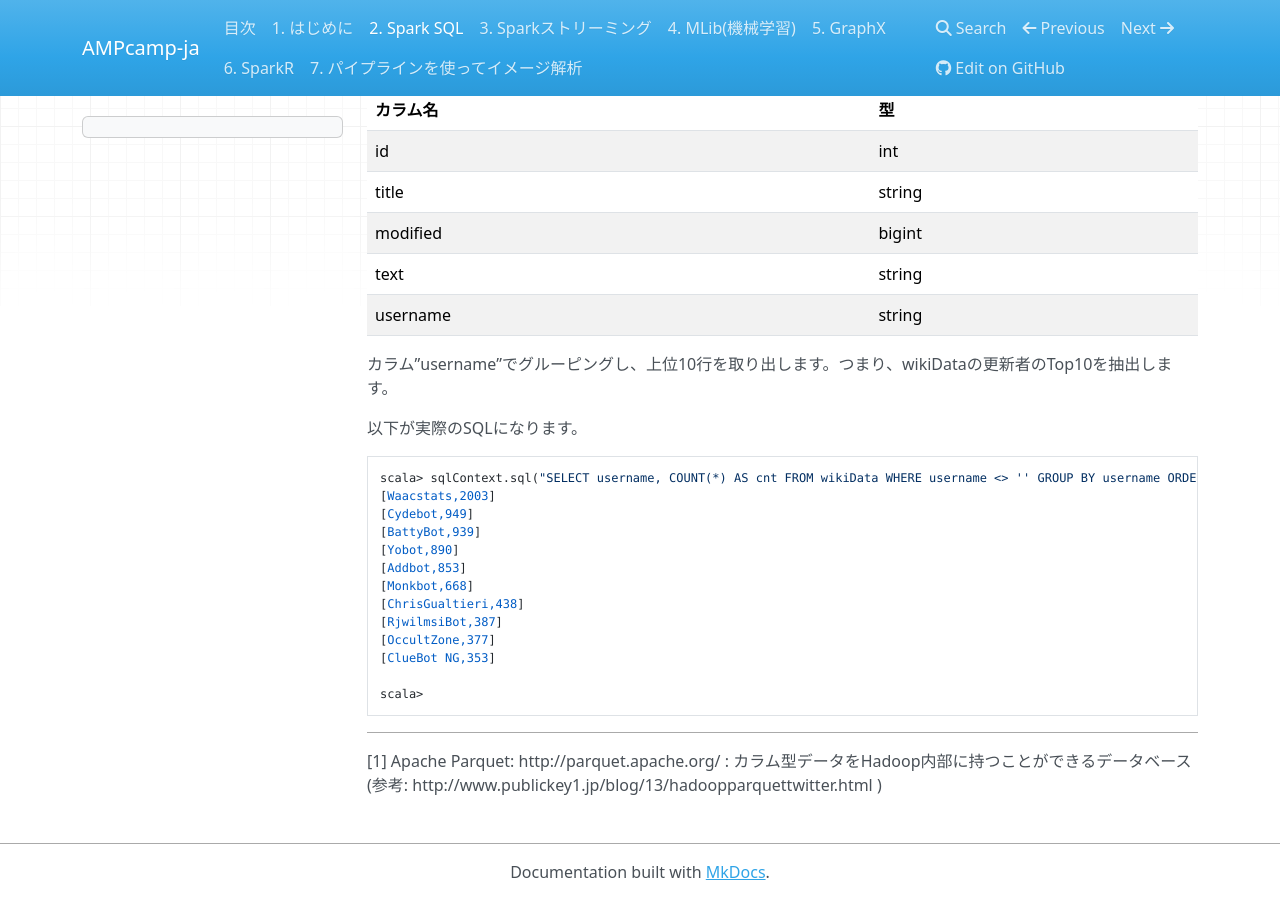
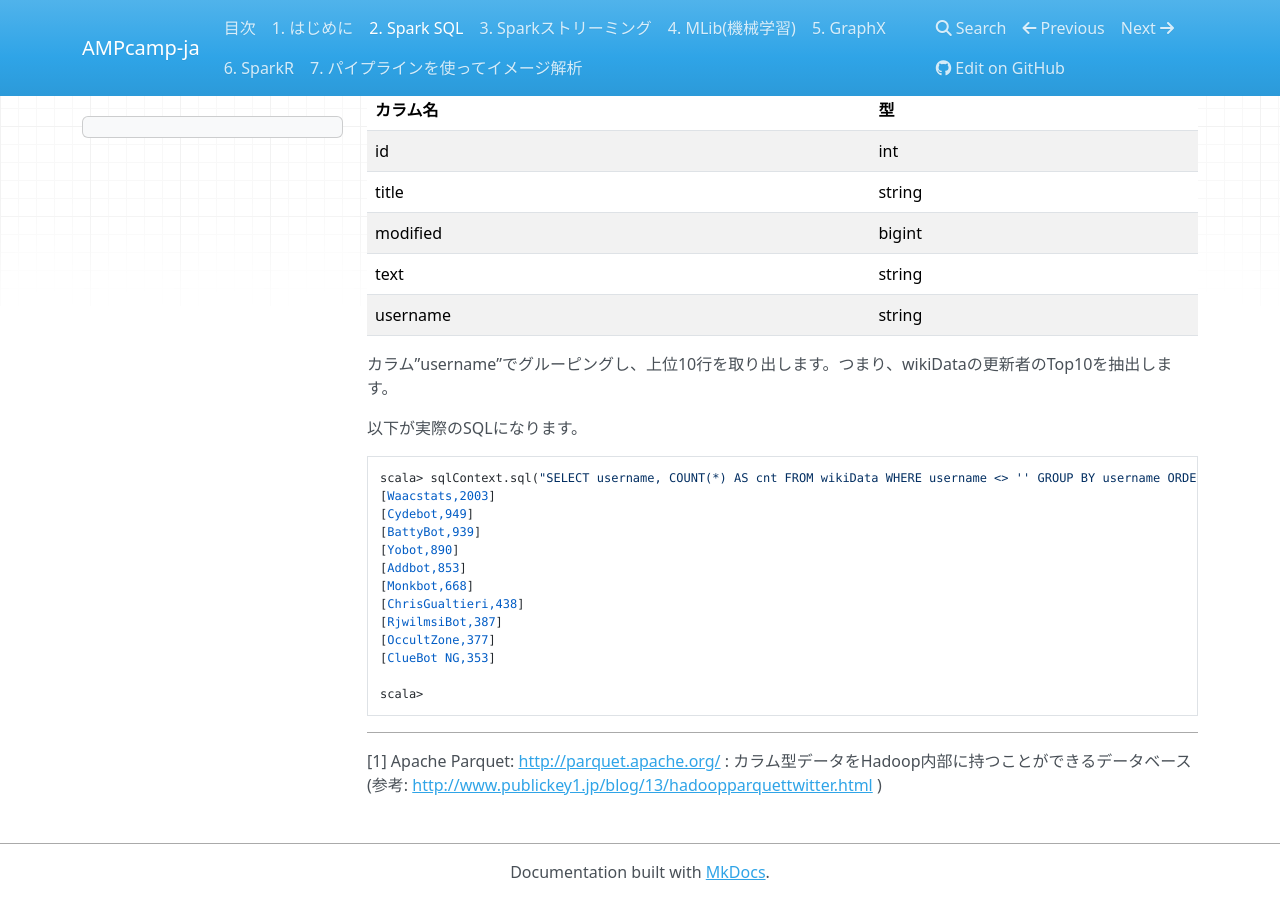
Before and after one commit to m-kiuchi/AMPcamp-ja, an MkDocs documentation site: the page built from docs/spark-sql.md, in a window 1280 px wide and 900 px high, scrolled down 946 px. Built offline with MkDocs 1.6.1, drawn with Linux system fonts in a browser that asks for light colours; nearby versions of some CDN libraries; old or Windows-style settings are respelled for this version of MkDocs; part of the change alters nothing that is shown.

```diff
--- a/docs/spark-sql.md
+++ b/docs/spark-sql.md
@@ -79,4 +79,4 @@ scala>
 
 ------------------------------
 <a id="[1]"></a>
-[1] Apache Parquet: http://parquet.apache.org/ : カラム型データをHadoop内部に持つことができるデータベース (参考: http://www.publickey1.jp/blog/13/hadoopparquettwitter.html )
+[1] Apache Parquet: [http://parquet.apache.org/](http://parquet.apache.org/) : カラム型データをHadoop内部に持つことができるデータベース (参考: [http://www.publickey1.jp/blog/13/hadoopparquettwitter.html](http://www.publickey1.jp/blog/13/hadoopparquettwitter.html) )
```
